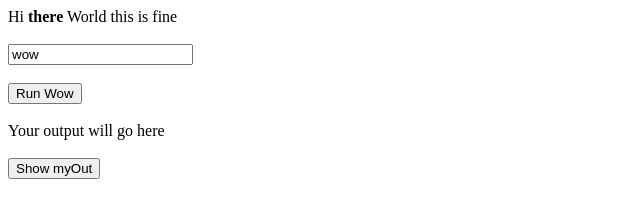
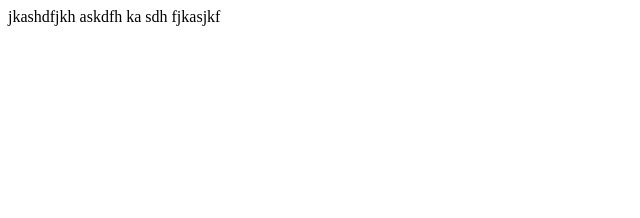
Before and after one commit to hpssjellis/t1a01-app-jer, a plain HTML site: page index.html in a window 1280 px wide. Shown: the whole page, without its empty margins (0-640 px from the left). Drawn offline with Linux system fonts and the light colour scheme.

Commit message:
Update index.html

```diff
--- a/index.html
+++ b/index.html
@@ -1,35 +1 @@
-
-
-
-Hi <b>there</b> World this is fine <br><br>
-
-<input type=text value="wow"> <br><br>
-
-
-<input type=button value="Run Wow" onclick="{
-
-  myOut = document.getElementById('myArea')
-
-  for (myCount = 1; myCount <= 5; myCount++){
-
-     myOut.innerHTML += 'Wow '
-
-     if (myCount == 3){
-
-        myOut.innerHTML += 'Cool '
-
-     }
-
-  }
-
-}"> <br><br>
-
-
-
-<div id="myArea" > Your output will go here </div> <br>
-
-<input type=button value="Show myOut" onclick="{
-
-   alert('The variable myOut contains ' + myOut.innerHTML)
-
-}">
+jkashdfjkh askdfh ka sdh fjkasjkf
```
